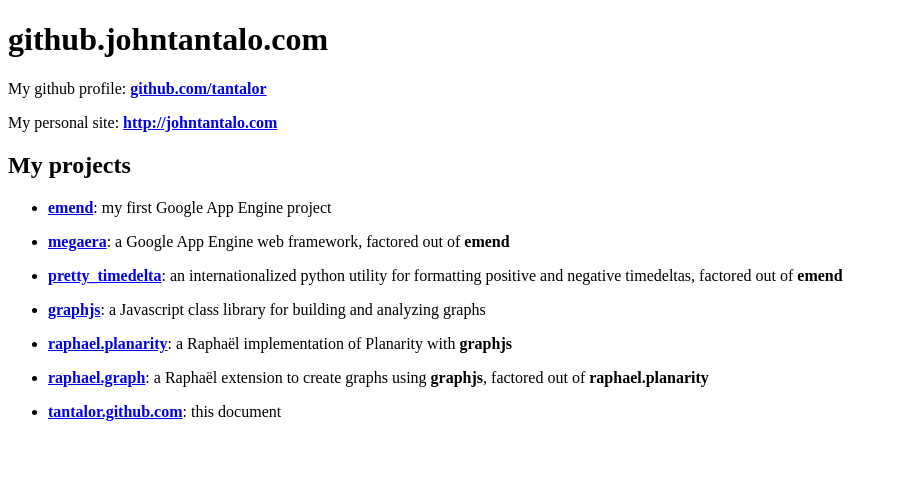
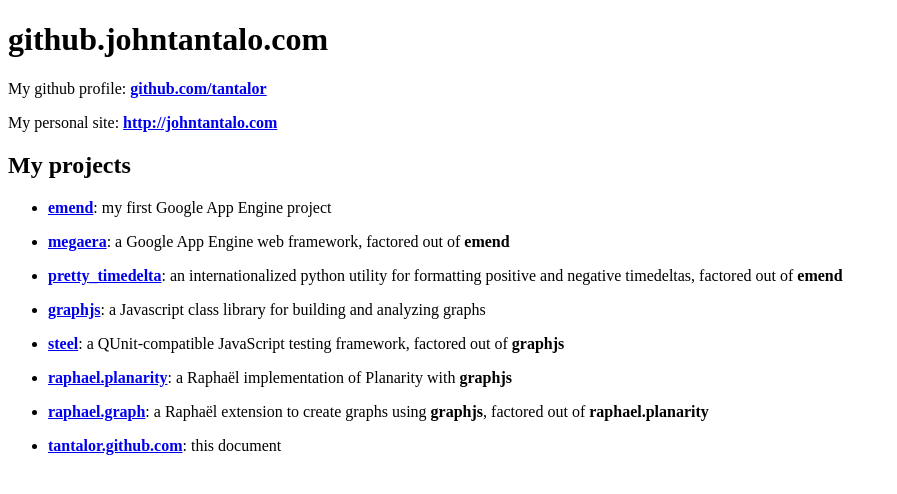
Before and after one commit to tantalor/tantalor.github.com, a Jekyll site: the page built from index.md, in a window 1280 px wide. Shown: the top 494 px of the page, without its empty margins (0-897 px from the left). Built offline with Jekyll 4.4.1, drawn with Linux system fonts in a browser that asks for light colours.

Commit message:
added steel

```diff
--- a/_config.yml
+++ b/_config.yml
@@ -14,6 +14,9 @@ projects:
     name: graphjs
     desc: a Javascript class library for building and analyzing graphs
   -
+    name: steel
+    desc: a QUnit-compatible JavaScript testing framework, factored out of <strong>graphjs</strong>
+  -
     name: raphael.planarity
     desc: a Rapha&euml;l implementation of Planarity with <strong>graphjs</strong>
   -
```
